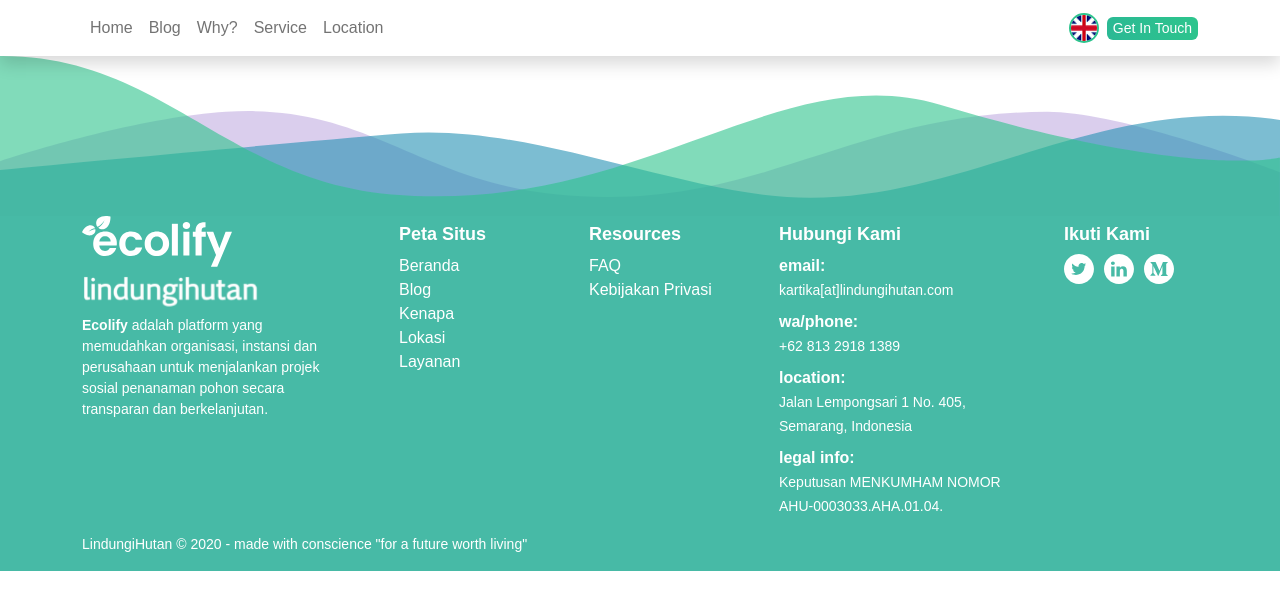
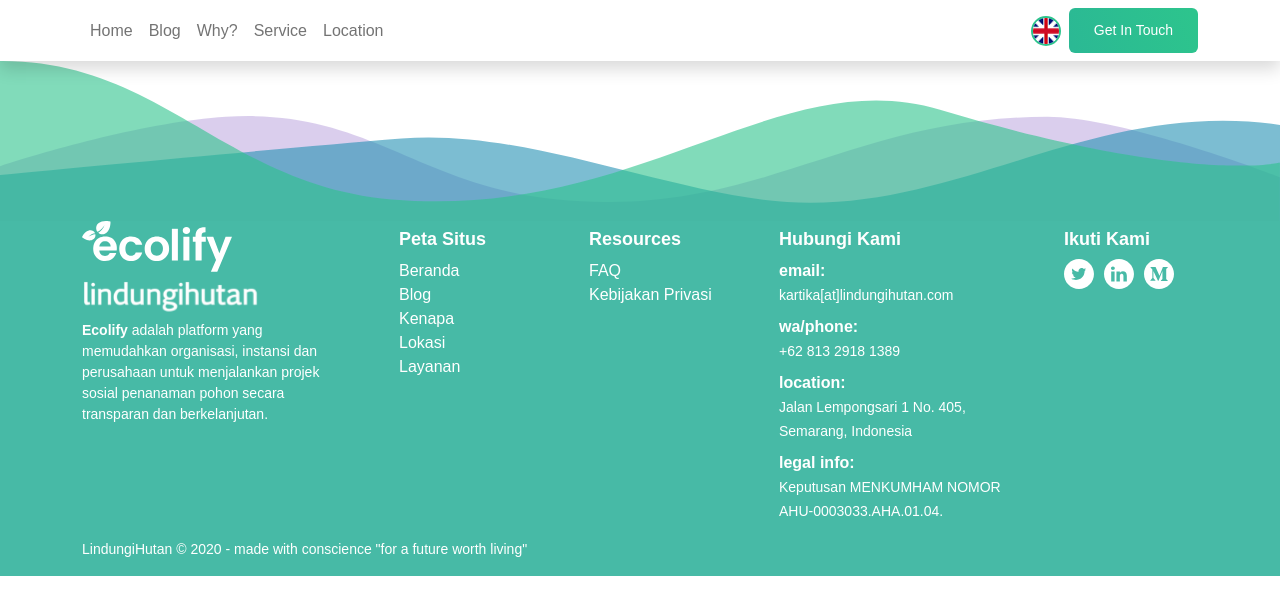
Before and after one commit to ahmdali25/ecolify-nuxt, a Nuxt app: page / in a window 1280 px wide. Shown: the top 614 px of the page. Built offline with nearby package versions, Linux system fonts and the light colour scheme.

Commit message:
MOD - modification button in header and blog

```diff
--- a/components/TheHeader.vue
+++ b/components/TheHeader.vue
@@ -18,7 +18,7 @@
                     </li>
                     <li class="nav-item">
                         <NuxtLink to="/getInTouch">
-                            <BaseButton :isPrimary="false" :isSmallButton="true" name="Get In Touch" />
+                            <BaseButton :isPrimary="false" :isSmallButton="true" padding="12px 25px" name="Get In Touch" />
                         </NuxtLink>
                     </li>
                 </ul>
--- a/pages/blog.vue
+++ b/pages/blog.vue
@@ -56,8 +56,10 @@
                 </article>
             </div>
         </section>
-        <section class="row justify-content-center mt-5 mb-5">
-            <BaseButton :isPrimary="false" :isSmallButton="false" name="Lanjut Baca" />
+        <section class="row mt-5 mb-5">
+            <div class="text-center">
+                <BaseButton :isPrimary="false" :isSmallButton="false" padding="10px 18px" name="Lanjut Baca" />
+            </div>
         </section>
     </div>
 </template>
```
